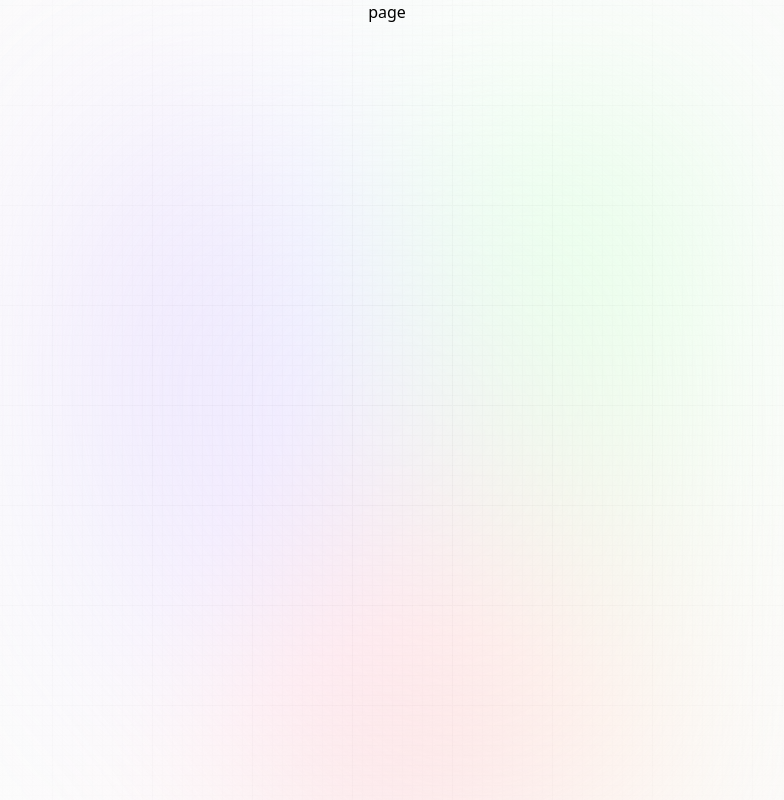
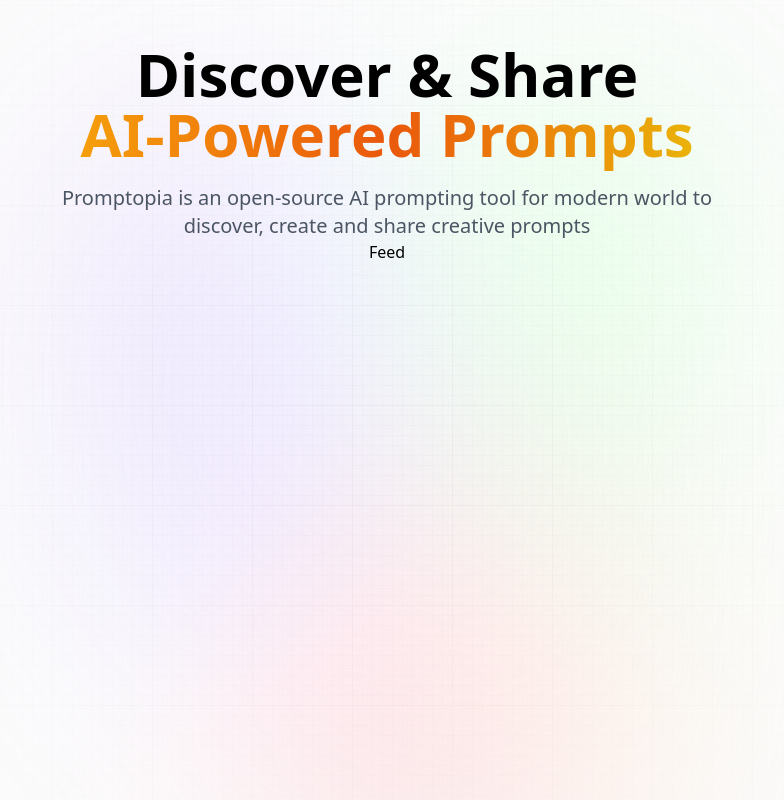
Before and after one commit to AndrewK09/promptopia, a Next.js app: page / in a window 1280 px wide. Shown: the whole page, without its empty margins (253-1037 px from the left). Built offline with nearby package versions, Linux system fonts and the light colour scheme.

Commit message:
Initialize component flies

```diff
--- a/app/layout.jsx
+++ b/app/layout.jsx
@@ -1,4 +1,7 @@
 import '@styles/globals.css';
+
+import Nav from '@components/Nav';
+import Provider from '@components/Provider';
 
 export const metadata = {
   title: 'Promptopia',
@@ -13,6 +16,7 @@
           <div className='gradient' />
         </div>
 
+        <Nav />
         <main className='app'>{children}</main>
       </body>
     </html>
--- a/app/page.jsx
+++ b/app/page.jsx
@@ -1,8 +1,20 @@
+import Feed from '@components/Feed';
+
 const Home = () => {
   return (
-    <div>
-      <h1>page</h1>
-    </div>
+    <section className='w-full flex-center flex-col'>
+      <h1 className='head_text text-center'>
+        Discover & Share
+        <br className='max-md:hidden' />
+        <span className='orange_gradient'>AI-Powered Prompts</span>
+      </h1>
+      <p className='desc text-center'>
+        Promptopia is an open-source AI prompting tool for modern world to
+        discover, create and share creative prompts
+      </p>
+
+      <Feed />
+    </section>
   );
 };
 
--- /dev/null
+++ b/components/Feed.jsx
@@ -0,0 +1,5 @@
+const Feed = () => {
+  return <div>Feed</div>;
+};
+
+export default Feed;
--- /dev/null
+++ b/components/Form.jsx
@@ -0,0 +1,5 @@
+const Form = () => {
+  return <div>Form</div>;
+};
+
+export default Form;
--- /dev/null
+++ b/components/Nav.jsx
@@ -0,0 +1,5 @@
+const Nav = () => {
+  return <div>Nav</div>;
+};
+
+export default Nav;
--- /dev/null
+++ b/components/Profile.jsx
@@ -0,0 +1,5 @@
+const Profile = () => {
+  return <div>Profile</div>;
+};
+
+export default Profile;
--- /dev/null
+++ b/components/PromptCard.jsx
@@ -0,0 +1,5 @@
+const PromptCard = () => {
+  return <div>PromptCard</div>;
+};
+
+export default PromptCard;
--- /dev/null
+++ b/components/Provider.jsx
@@ -0,0 +1,5 @@
+const Provider = () => {
+  return <div>Provider</div>;
+};
+
+export default Provider;
```
